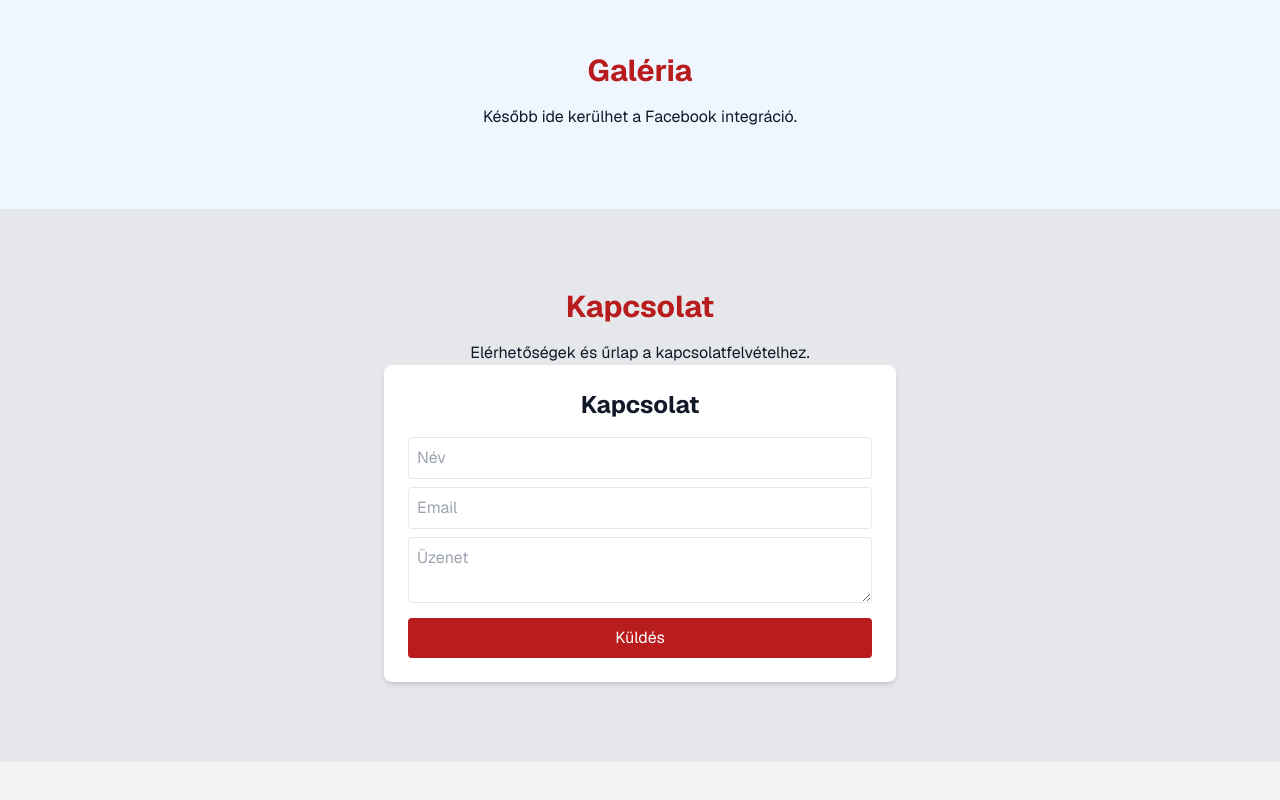
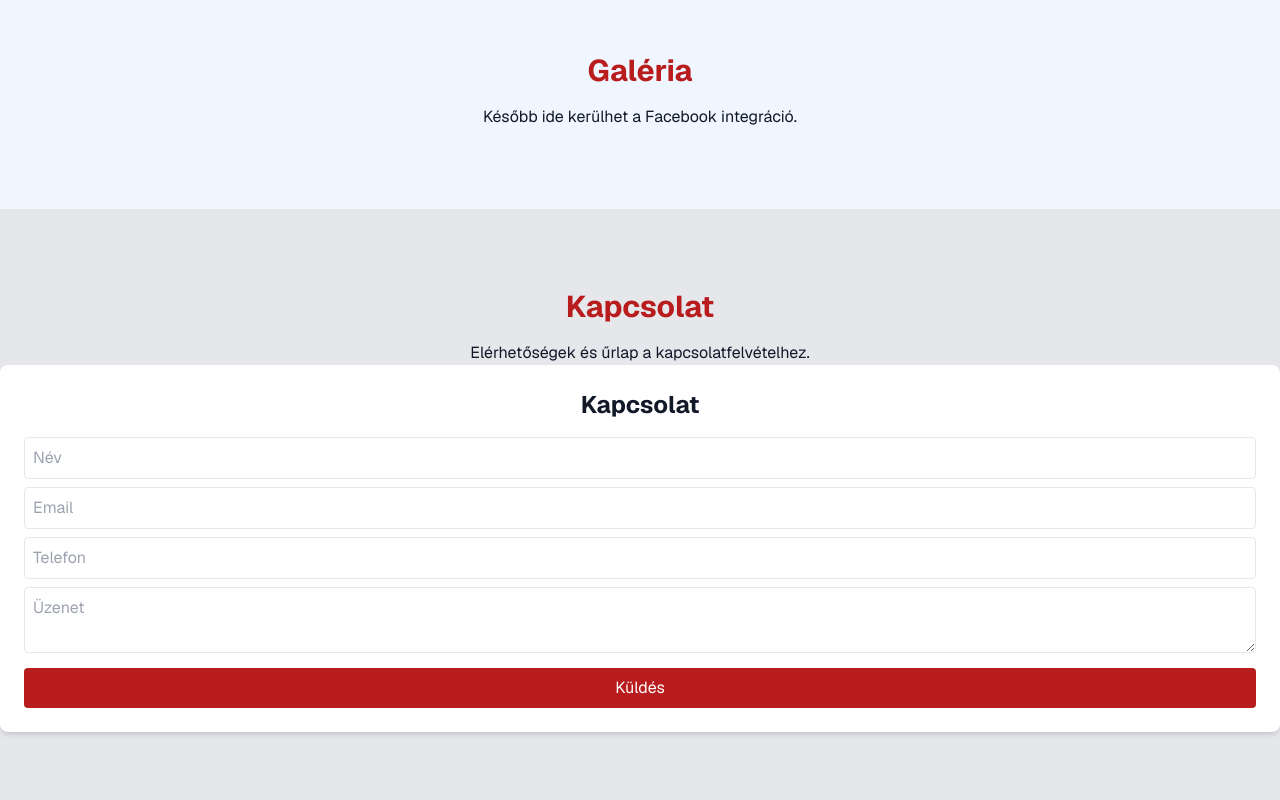
Before and after one commit to ehnatone/acelszabasz, a Next.js app: page / in a window 1280 px wide. Shown: the part 1427-2227 px from the top of the page. Before the commit the page ends 2189 px from the top, so only its background shows below. Built offline with nearby package versions, Linux system fonts and the light colour scheme.

Commit message:
fixed telefon

```diff
--- a/components/Contact/Contact.tsx
+++ b/components/Contact/Contact.tsx
@@ -17,6 +17,7 @@ export default function ContactForm() {
   const [formData, setFormData] = useState({
     name: "",
     email: "",
+    telefon: "",
     message: "",
   });
   const [status, setStatus] = useState("");
@@ -50,7 +51,7 @@ export default function ContactForm() {
     setStatus("Küldés...");
 
     try {
-      const response = await fetch("/api/contact", {
+      const response = await fetch("/api/kapcsolat", {
         method: "POST",
         headers: { "Content-Type": "application/json" },
         body: JSON.stringify({ ...formData, token }),
@@ -59,7 +60,7 @@ export default function ContactForm() {
       const result = await response.json();
       if (response.ok) {
         setStatus("Sikeresen elküldve! ✅");
-        setFormData({ name: "", email: "", message: "" });
+        setFormData({ name: "", email: "", telefon: "", message: "" });
       } else {
         setStatus(result.error || "Hiba történt.");
       }
@@ -71,11 +72,10 @@ export default function ContactForm() {
   return (
     <form
       onSubmit={handleSubmit}
-      className="bg-white p-6 rounded-lg shadow-md max-w-lg mx-auto"
+      className="bg-white  rounded-lg shadow-md p-6 mx-auto"
     >
       <h2 className="text-2xl font-bold text-center mb-4">Kapcsolat</h2>
       {status && <p className="text-center mb-2 text-red-500">{status}</p>}
-
       <input
         type="text"
         name="name"
@@ -93,6 +93,15 @@ export default function ContactForm() {
         onChange={handleChange}
         className="w-full p-2 border rounded mb-2"
         required
+      />{" "}
+      <input
+        type="telefon"
+        name="telefon"
+        placeholder="Telefon"
+        value={formData.telefon}
+        onChange={handleChange}
+        className="w-full p-2 border rounded mb-2"
+        required
       />
       <textarea
         name="message"
@@ -102,10 +111,8 @@ export default function ContactForm() {
         className="w-full p-2 border rounded mb-2"
         required
       ></textarea>
-
       {/* Cloudflare Turnstile CAPTCHA */}
       <div ref={turnstileRef} className="cf-turnstile"></div>
-
       <button
         type="submit"
         className="w-full bg-red-700 text-white p-2 rounded"
```
